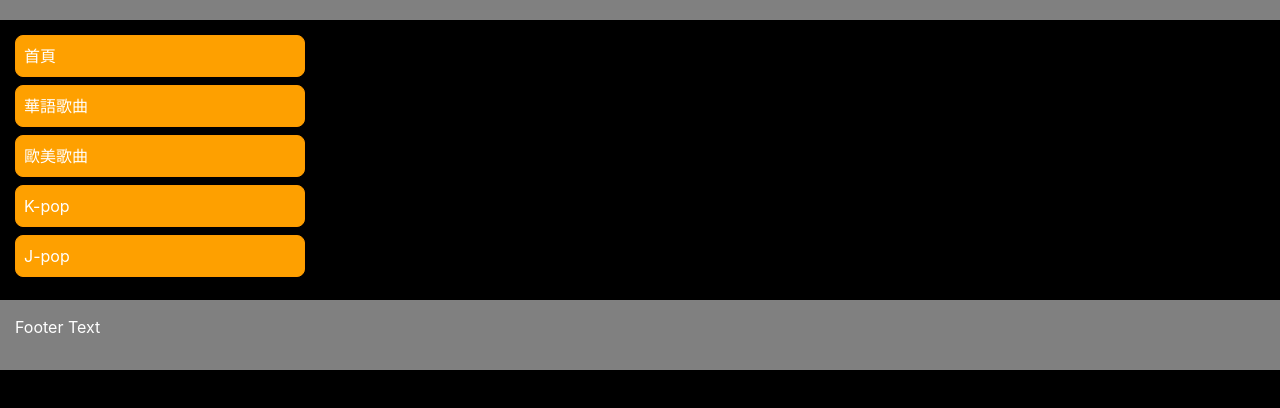
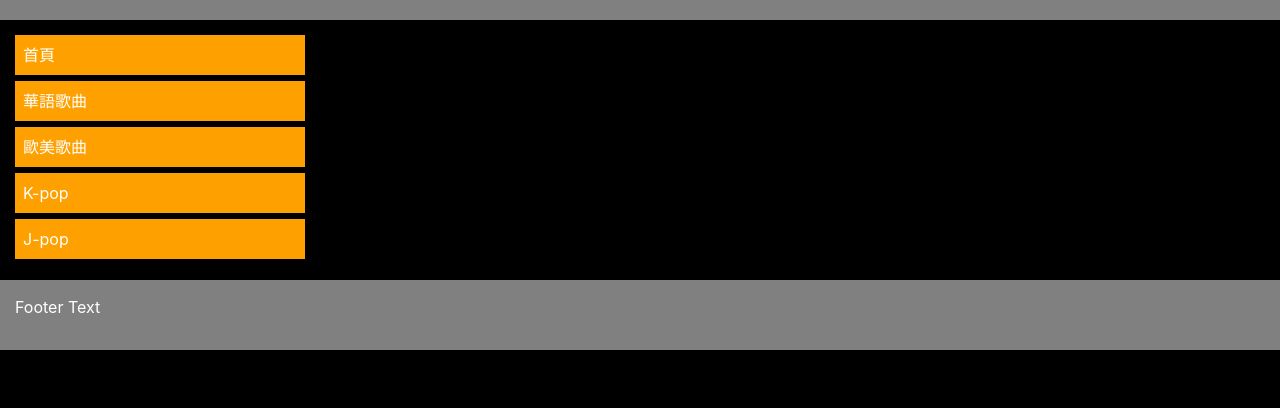
Before and after one commit to MIIA-music/MIIA-music.github.io, a plain HTML site: page index.html in a window 1280 px wide. Shown: the part 66-474 px from the top of the page. Drawn offline with nearby package versions, Linux system fonts and the light colour scheme.

Commit message:
Update index.html

```diff
--- a/index.html
+++ b/index.html
@@ -40,16 +40,13 @@
 			}
 			.menu li {
     				padding: 8px;
-    				margin-bottom: 8px;
+    				margin-bottom: 6px;
     				background-color: rgba(254,160,0,1);
     				color: #ffffff;
-				border-width: 1px;
-        			border-style: solid;
-        			border-radius: 8px;
-				border-color: rgba(255,155,0,1);
+
 			}
 			.menu li:hover {
-    				background-color: #ffd70c;
+    				background-color: rgba(255,155,0,1);
 			}
 
 		</style>
```
